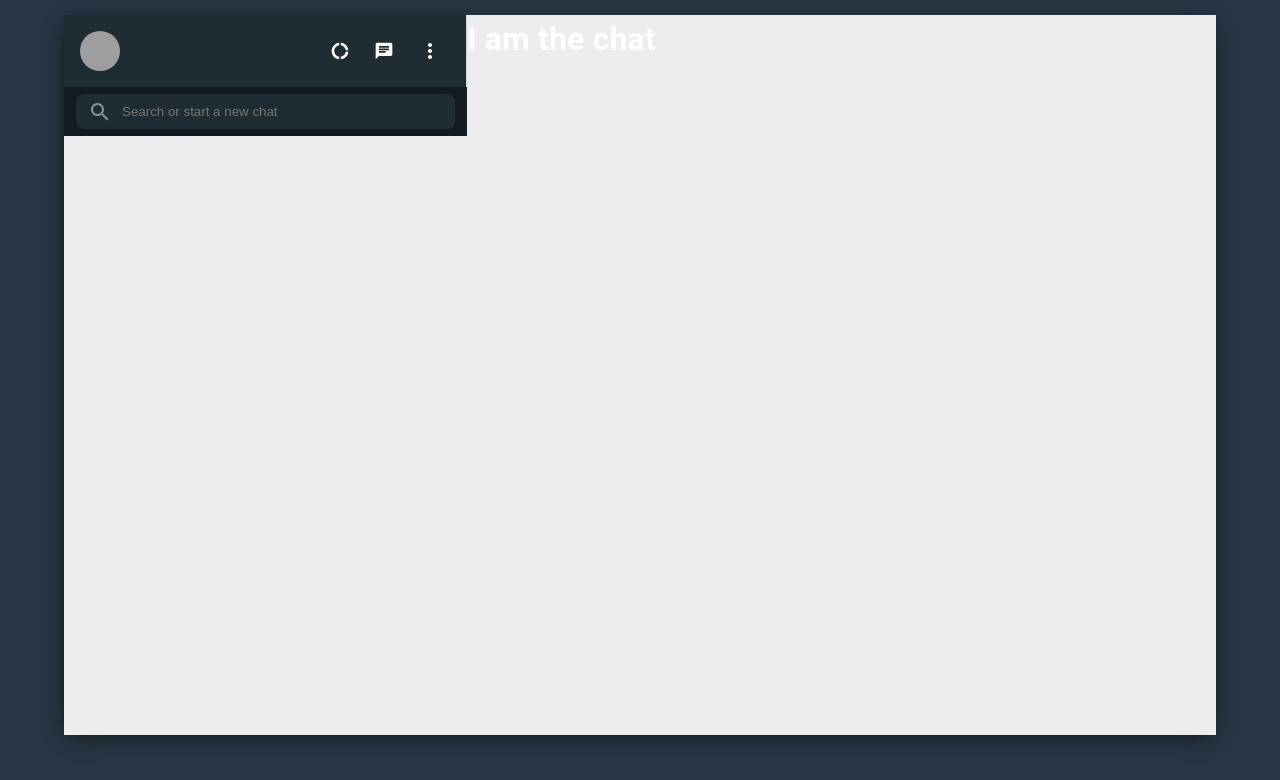
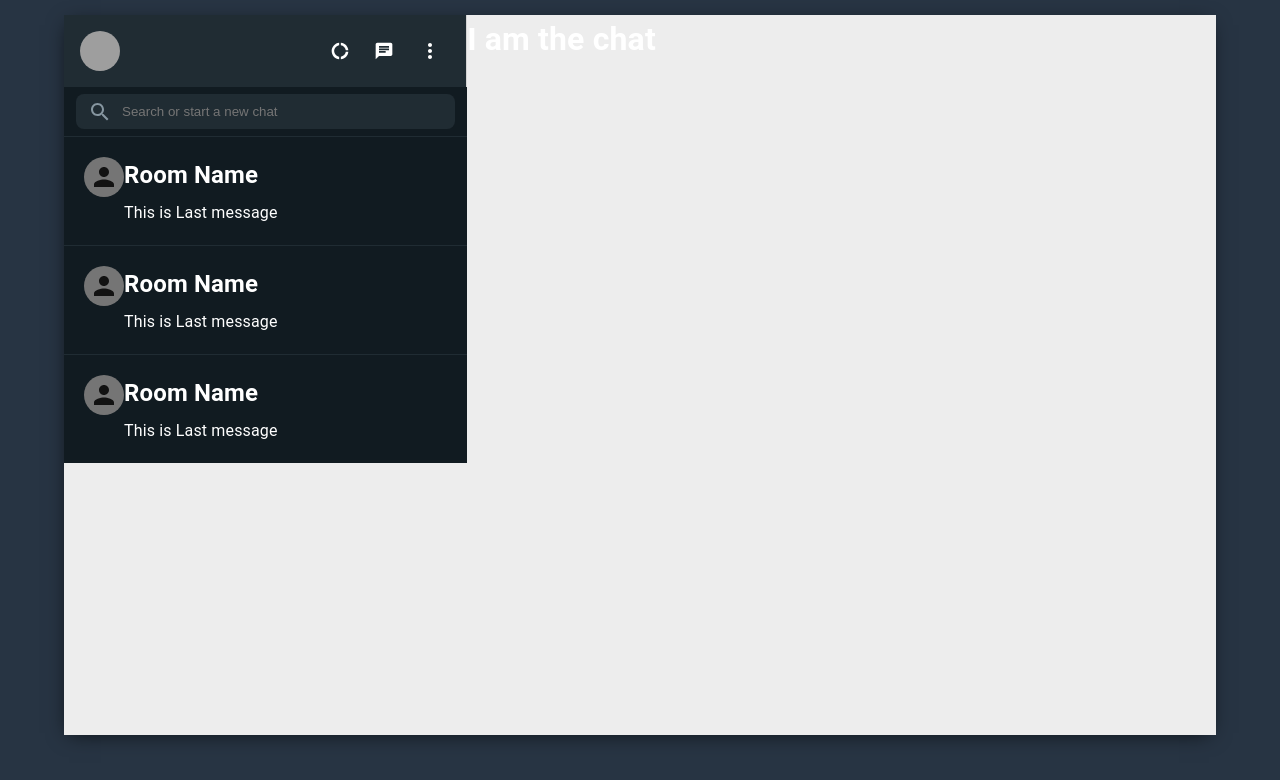
Before and after one commit to D3N2-A/Whatsapp-mern, a React (Create React App) app: page / in a window 1280 px wide. Shown: the top 780 px of the page. Built offline with nearby package versions, Linux system fonts and the light colour scheme; grey boxes are pictures that could not be loaded.

Commit message:
chat added

```diff
--- a/src/components/Sidebar/Sidebar.js
+++ b/src/components/Sidebar/Sidebar.js
@@ -1,5 +1,6 @@
 import "./sidebar.css";
 import React from "react";
+import SidebarChat from "./SidebarChat/SidebarChat";
 import Avatar from "@mui/material/Avatar";
 import { Chat, DonutLarge, SearchOutlined } from "@mui/icons-material";
 import { IconButton } from "@mui/material";
@@ -37,6 +38,11 @@
           />
         </div>
       </div>
+      <div className="sidebar__chats">
+        <SidebarChat />
+        <SidebarChat />
+        <SidebarChat />
+      </div>
     </div>
   );
 };
--- /dev/null
+++ b/src/components/Sidebar/SidebarChat/SidebarChat.js
@@ -0,0 +1,16 @@
+import { Avatar } from "@mui/material";
+import React from "react";
+import "./sidebarChat.css";
+const SidebarChat = () => {
+  return (
+    <div className="sidebarChat">
+      <Avatar />
+      <div className="sidebarChat__info">
+        <h2>Room Name</h2>
+        <p>This is Last message</p>
+      </div>
+    </div>
+  );
+};
+
+export default SidebarChat;
--- /dev/null
+++ b/src/components/Sidebar/SidebarChat/sidebarChat.css
@@ -0,0 +1,16 @@
+.sidebarChat {
+  background-color: #111b21;
+  display: flex;
+  padding: 20px;
+  cursor: pointer;
+  border-top: 1px solid #202c33;
+}
+
+.sidebarChat:hover {
+  background-color: #202c33;
+}
+
+.sidebarChat__info > h2 {
+  font-style: 16px;
+  margin-bottom: 8px;
+}
--- a/src/components/Sidebar/sidebar.css
+++ b/src/components/Sidebar/sidebar.css
@@ -49,9 +49,15 @@
 .sidebar__searchContainer > input,
 select,
 textarea {
+  width: 80%;
   border: none;
   outline-width: 0;
   margin-left: 10px;
   background-color: #202c33;
   color: #ffffff;
 }
+
+.sidebar__chat {
+  flex: 1;
+  overflow: scroll;
+}
```
